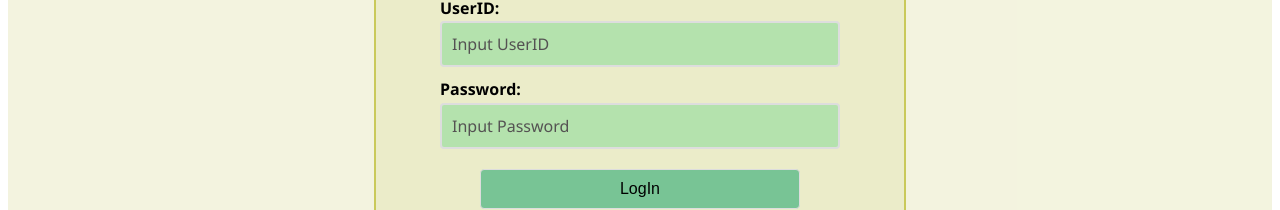
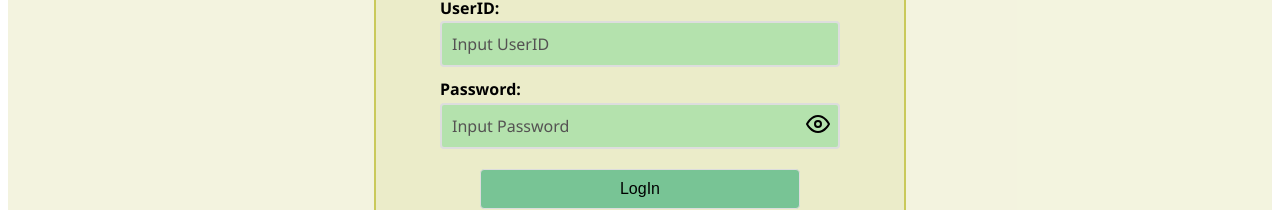
Before and after one commit to ObiTam/myformprojects, a React (Create React App) app: page / in a window 1280 px wide. Shown: the part 329-539 px from the top of the page. Built offline with nearby package versions, Linux system fonts and the light colour scheme.

Commit message:
added password fields

```diff
--- a/src/components/AuthForm.jsx
+++ b/src/components/AuthForm.jsx
@@ -1,6 +1,8 @@
 import React, { useState } from 'react';
 import firebaseConfig from '../config/firebase';
-import styles from '../styles.module.css'
+import eyeIcon from '../icons/visible.svg';
+import eyeStrikeIcon from '../icons/not-visible.svg';
+import styles from '../styles.module.css';
 
 const AuthForm = ({ login }) => {
   const [isSignedUp, setSignedUp] = useState(true)
@@ -11,6 +13,14 @@ const AuthForm = ({ login }) => {
   }
   const [formData, setData] = useState(defaultData)
   const [confirmPassword, setPassword] = useState('')
+
+  const [visibility, setVisibility] = useState({ password: false, confirmPassword: false })
+
+  const changeVisibity = (field) => {
+    const newBools = { ...visibility }
+    newBools[field] = !visibility[field]
+    setVisibility(newBools)
+  }
 
   const [successMessage, setSuccessMessage] = useState('');
   const [errorMessage, setErrorMessage] = useState('');
@@ -74,14 +84,32 @@ const AuthForm = ({ login }) => {
         <label className={styles['authFormLabel']}>
           UserID:
         </label>
-        <input type="text" value={formData.userID} alt={'userID'} placeholder={`${isSignedUp ? 'Input' : 'Set your'} UserID`} onChange={(e) => { handleChange('userID', e.target.value) }} />
+        <input
+          type="text"
+          value={formData.userID}
+          alt={'userID'}
+          placeholder={`${isSignedUp ? 'Input' : 'Set your'} UserID`}
+          onChange={(e) => { handleChange('userID', e.target.value) }}
+        />
       </div>
 
       <div className={styles['authFormElement']}>
         <label className={styles['authFormLabel']}>
           Password:
         </label>
-        <input type="text" value={formData.password} alt={'password'} placeholder={`${isSignedUp ? 'Input' : 'Set your'} Password`} onChange={(e) => { handleChange('password', e.target.value) }} />
+        <input
+          className={styles['passwordInput']}
+          type={visibility['password'] ? 'text' : 'password'}
+          value={formData.password}
+          alt={'password'}
+          placeholder={`${isSignedUp ? 'Input' : 'Set your'} Password`}
+          onChange={(e) => { handleChange('password', e.target.value) }}
+        />
+        <img
+          className={styles['eyes']}
+          src={visibility['password'] ? eyeStrikeIcon : eyeIcon} alt="logout"
+          onClick={(e) => changeVisibity('password')}
+        />
       </div>
 
       {
@@ -90,7 +118,19 @@ const AuthForm = ({ login }) => {
           <label className={styles['authFormLabel']}>
             Confirm Password:
           </label>
-          <input type="text" value={confirmPassword} alt={'confirm password'} placeholder='Confirm your Password' onChange={(e) => { handleChange('confirmPassword', e.target.value) }} />
+          <input
+            className={styles['passwordInput']}
+            type={visibility['confirmPassword'] ? 'text' : 'password'}
+            value={confirmPassword}
+            alt={'confirm password'}
+            placeholder='Confirm your Password'
+            onChange={(e) => { handleChange('confirmPassword', e.target.value) }}
+          />
+          <img
+            className={styles['eyes']}
+            src={visibility['confirmPassword'] ? eyeStrikeIcon : eyeIcon} alt="logout"
+            onClick={(e) => changeVisibity('confirmPassword')}
+          />
         </div>
       }
 
--- a/src/styles.module.css
+++ b/src/styles.module.css
@@ -50,6 +50,7 @@ h1 {
     display: flex;
     flex-direction: column;
     width: 400px;
+    position: relative;
 }
 
 .container {
@@ -84,6 +85,10 @@ select,
     font-size: 1rem;
     font-weight: normal;
     color: #000000;
+}
+
+.passwordInput {
+    padding-right: 35px
 }
 
 .selectDropdown,
@@ -169,6 +174,13 @@ select,
     cursor: pointer;
 }
 
+.eyes {
+    position: absolute;
+    right: 10px;
+    top: 35px;
+    cursor: pointer;
+}
+
 button {
     width: 80%;
     padding: 10px;
@@ -220,6 +232,10 @@ button:hover {
     .authFormElement {
         width: 100%;
     }
+
+    .eyes {
+        top: 30px;
+    }
 }
 
 @media only screen and (max-width: 500px) {
```
Also changed, not shown: src/icons/not-visible.svg (added), src/icons/visible.svg (added).
